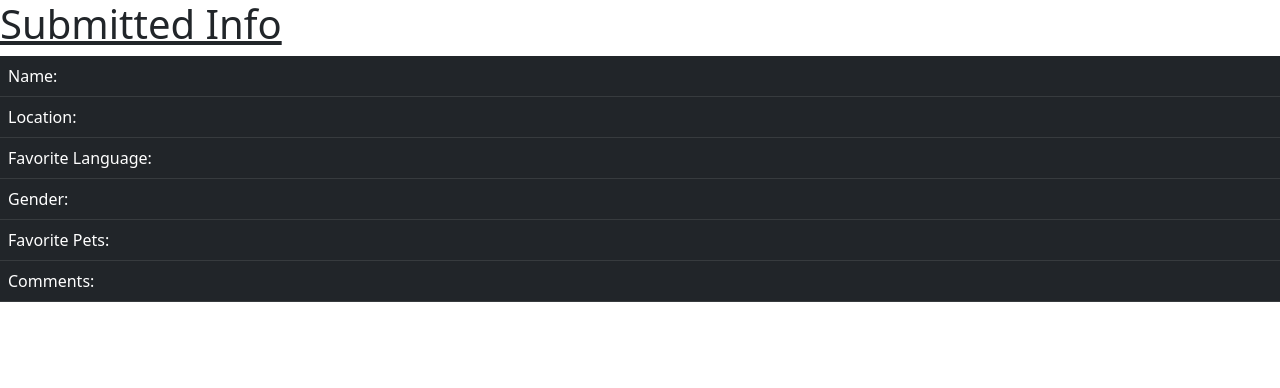
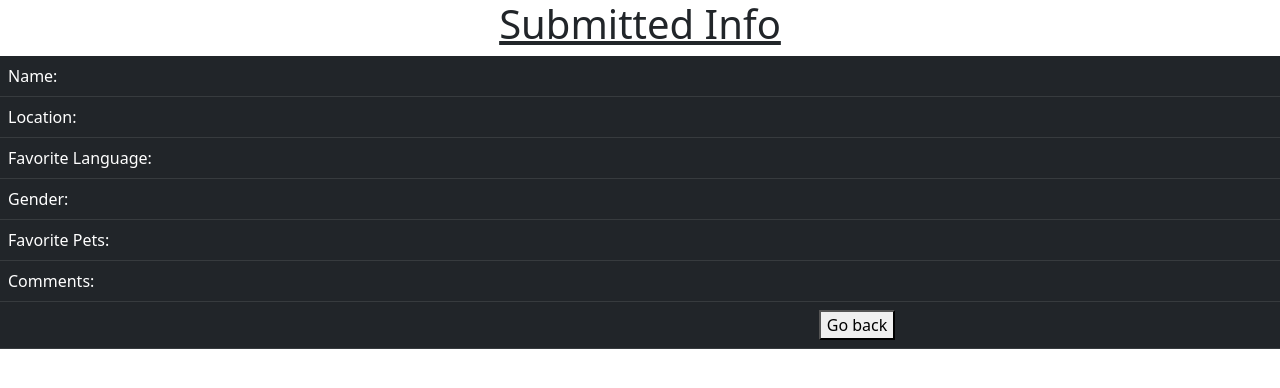
Before and after one commit to dipinder2/Dojo-Survey, a Flask app: template templates/results.html in a window 1280 px wide. Shown: the top 388 px of the page. Run offline with Flask 2, Linux system fonts and the light colour scheme; the template is opened without the code that fills it, so the values that code supplies are empty.

Commit message:
first commit

```diff
--- a/server.py
+++ b/server.py
@@ -1,10 +1,16 @@
-from flask import Flask, render_template, request,redirect
+from flask import Flask, render_template, request,redirect, session
 app = Flask(__name__)
+app.secret_key = "asdjgfljadsl;fgjadsl;kjfl;aksdjfl;kasjl;fkasdjl;kfjasl;kjflkasdjf;kilasjhipouwehjiopuhjnsadk;jhnfk;asdhfkasdhjfkj;ashjkfashdkjl;fjasdkljaskfjaskl;dfjk;alsdjfkl;sadjfkl;asdjflk;adsjkldfsajlkasdjfsadj"
 
 
 @app.route("/")
 def index():
       return render_template('index.html')
+
+
+@app.route("/success")
+def success():
+    return render_template('results.html',userDict=session)
 
 
 @app.route('/results', methods=['POST'])
@@ -19,9 +25,10 @@ def results():
       'favorite_pet':fav,
       'comments':request.form['comments'],
     }
-    print(userDict["favorite_pet"])
-    print(userDict)
-    return render_template('results.html',userDict=userDict)
+    for keys,value in userDict.items():
+          session[keys] = value
+    return redirect('/success')
+
 
 if __name__ == '__main__':
   app.run(debug=True)
--- a/static/CSS/styles.css
+++ b/static/CSS/styles.css
@@ -6,9 +6,7 @@ form{
     grid-template-rows: 1fr 1fr;
 }
 .displayInfo{
-    display:grid;
-    grid-template-columns: 300px 300px;
-    grid-template-rows: 1fr 1fr;
+    display:flex;
     flex-direction:column;
     align-items:center;
     justify-content:center;
--- a/templates/results.html
+++ b/templates/results.html
@@ -5,10 +5,11 @@
     <meta http-equiv="X-UA-Compatible" content="IE=edge">
     <meta name="viewport" content="width=device-width, initial-scale=1.0">
     <title>Results</title>
-    <link rel="stylesheet" href="https://cdn.jsdelivr.net/npm/bootstrap@5.0.1/dist/css/bootstrap.min.css"
-
+    <link rel="stylesheet" href="https://cdn.jsdelivr.net/npm/bootstrap@5.0.1/dist/css/bootstrap.min.css">
     <link rel="stylesheet" href="{{url_for('static',filename='CSS/styles.css')}}">
-
+    <script>
+        function goback() { window.history.back(); }
+    </script>
 </head>
 <body>
     <div class="displayInfo">
@@ -38,6 +39,11 @@
                 <td>Comments:</td>
                 <td>{{userDict["comments"]}}</td>
             </tr>
+
+            <tr scope="row">
+                <td></td>
+                <td><button onclick="goback()">Go back</button></td>
+            </tr>
         </table>
     </div>
 </body>
```
